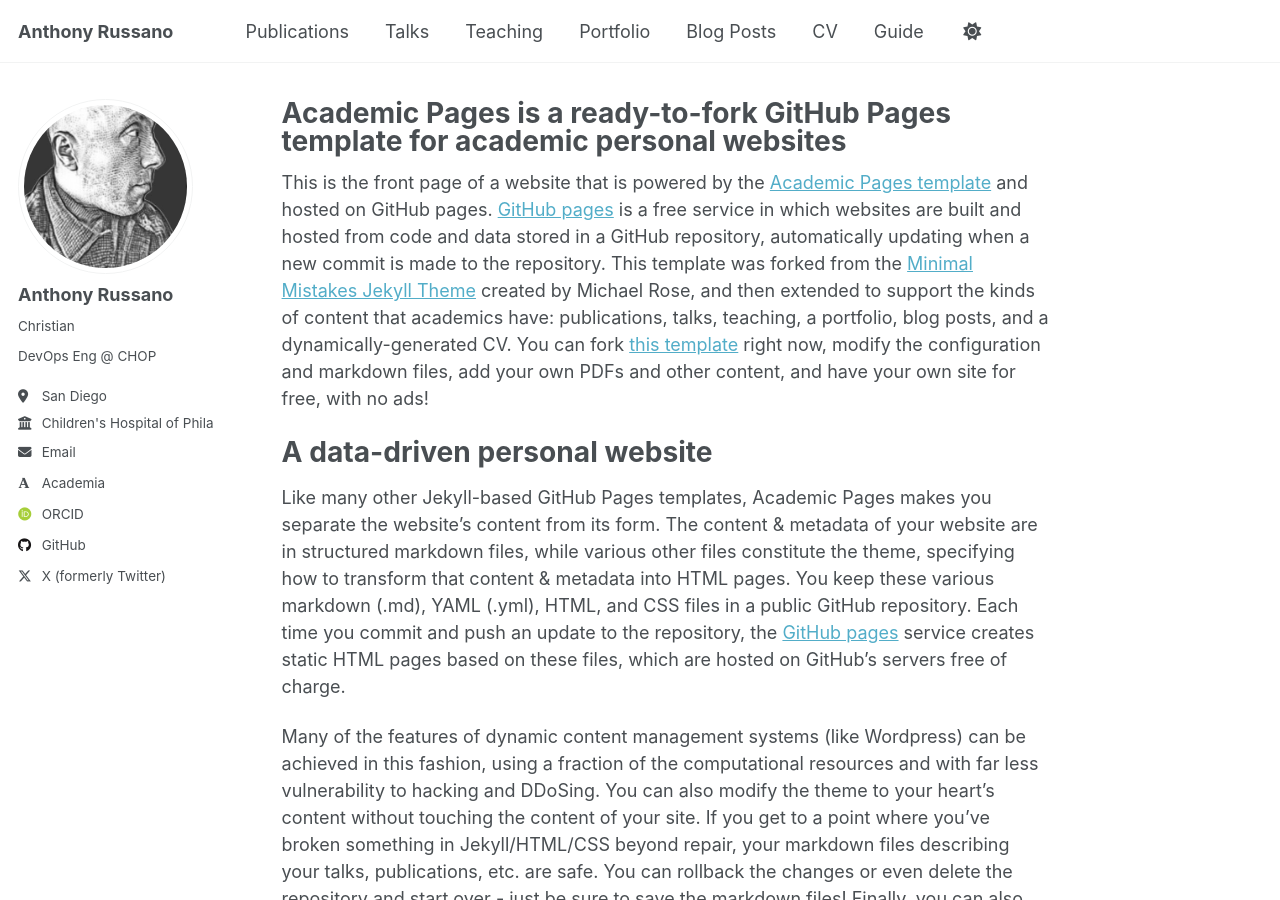
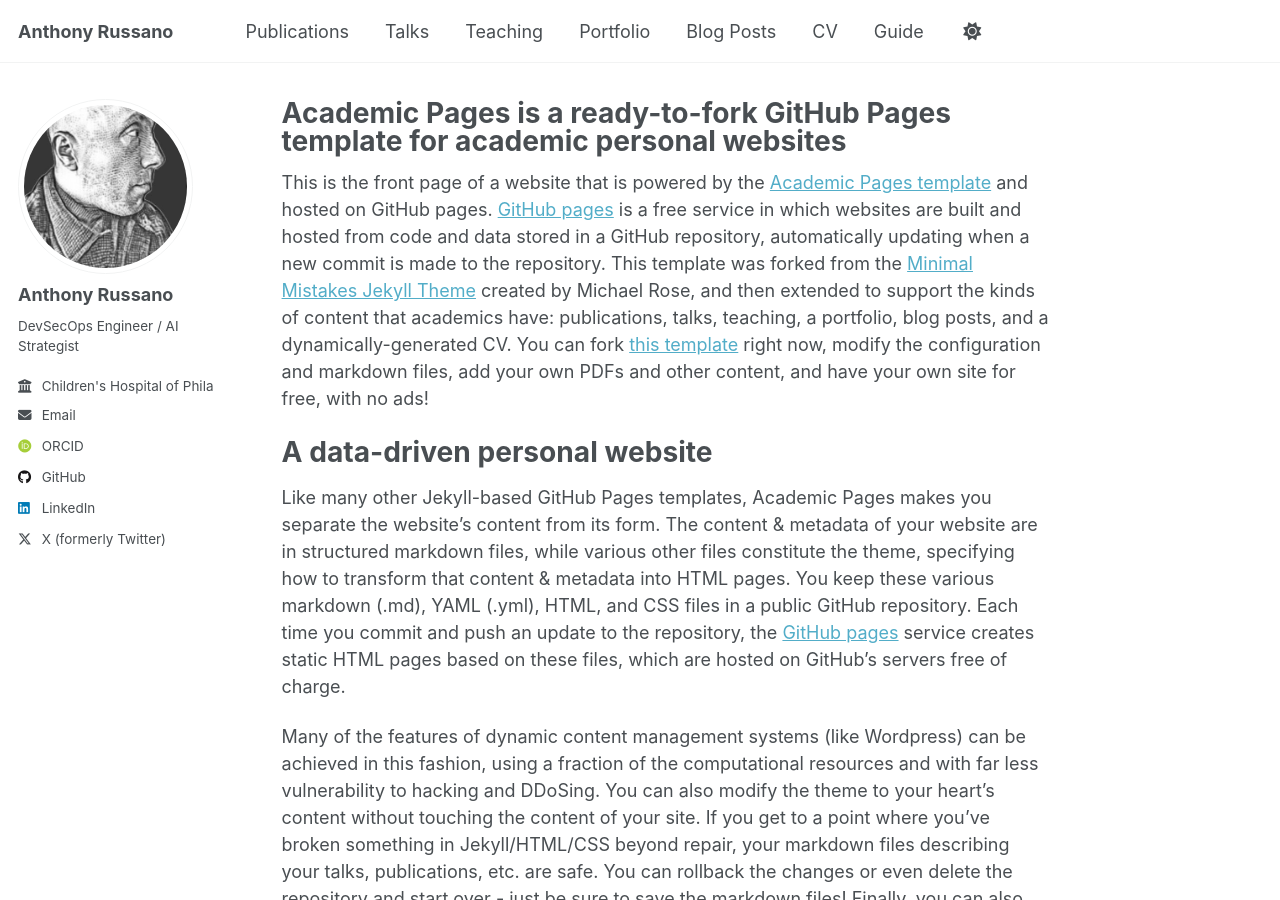
Before and after one commit to anthonyrussano/anthonyrussano.github.io, a Jekyll site: the page built from _pages/about.md, in a window 1280 px wide and 900 px high. Built offline with Jekyll 4.4.1, drawn with Linux system fonts in a browser that asks for light colours; some web fonts are replaced.

Commit message:
Update _config.yml

```diff
--- a/_config.yml
+++ b/_config.yml
@@ -24,15 +24,15 @@
   # Biographic information
   avatar           : "headshot.jpg"
   name             : "Anthony Russano"
-  pronouns         : "Christian"
-  bio              : "DevOps Eng @ CHOP"
-  location         : "San Diego"
+  pronouns         : #
+  bio              : "DevSecOps Engineer / AI Strategist"
+  location         : #
   employer         : "Children's Hospital of Philadelphia"
   uri              : # URL
   email            : "me@anthonyrussano.com"
 
   # Academic websites
-  academia         : https://wikip.co
+  academia         : #
   arxiv            : # URL
   googlescholar    : # URL
   impactstory      : # URL
@@ -60,7 +60,7 @@
   keybase          : # Username
   instagram        : # Username
   lastfm           : # Username
-  linkedin         : # Username
+  linkedin         : anthonyrussano
   mastodon         : # URL
   medium           : # URL
   pinterest        : # Username
```
